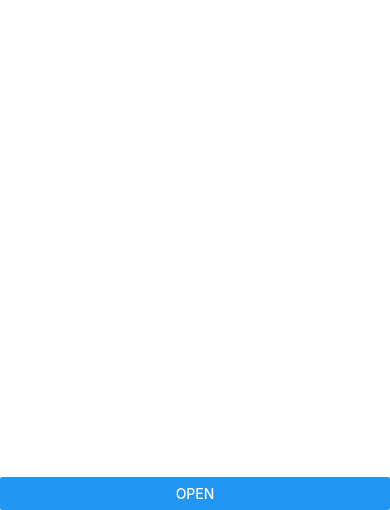
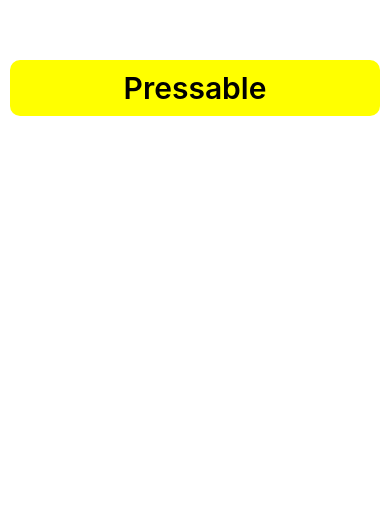
Before and after one commit to ayushvora01/React.Native, a React Native app: screen / in a window 390 px wide. Shown: the part 334-844 px from the top of the page. Built offline with nearby package versions, Linux system fonts and the light colour scheme.

Commit message:
Update App.tsx

```diff
--- a/App.tsx
+++ b/App.tsx
@@ -22,6 +22,7 @@ import {
   TouchableOpacity,
   ActivityIndicator,
   Modal,
+  Pressable,
 } from 'react-native';
 
 import {
@@ -40,20 +41,17 @@ type SectionProps = PropsWithChildren<{
 function App(): JSX.Element {
   const isDarkMode = useColorScheme() === 'dark';
 
-  const[showModal,setShowModal]=useState(false);
 
   return (
     <View style={Styles.main}>
-      <Modal transparent={true} visible={showModal} animationType='slide'>
-        <View style={Styles.centeredView}>
-          <View style={Styles.modalView}>
-            <Text style={Styles.modalText}>Hello, I am Ayush</Text>
-            <Button title='Close' onPress={()=>setShowModal(false)}/>
-          </View>
-        </View>
-      </Modal>
-      <View style={Styles.buttonView}>
-        <Button title='Open' onPress={()=>setShowModal(true)}/></View>
+      <Pressable onPress={()=>console.warn("Normal on press")}
+      onLongPress={()=>console.warn("Long on Press")}
+      onPressIn={()=>console.warn("On press In")}
+      onPressOut={()=>console.warn("On press Out")}
+      delayLongPress={3000}
+      >
+        <Text style={Styles.pressableBtn}>Pressable</Text>
+        </Pressable>
     </View>
   );
 }
@@ -61,28 +59,19 @@ function App(): JSX.Element {
 const Styles = StyleSheet.create({
   main: {
     flex: 1,
+    justifyContent: 'center'
   },
-  buttonView: {
-    flex: 1,
-    justifyContent: 'flex-end',
-  },
-  centeredView: {
-    flex: 1,
-    justifyContent: 'center',
-    alignItems: 'center',
-  },
-  modalView: {
-    backgroundColor: 'black',
-    padding: 30,
-    borderRadius: 20,
+  pressableBtn:{
+    backgroundColor: 'yellow',
+    color: 'black',
+    padding: 10,
+    margin: 10,
+    fontSize: 30,
+    borderRadius: 10,
+    fontWeight: '600',
+    textAlign: 'center',
     shadowColor: 'black',
-    elevation: 5,
-  },
-  modalText: {
-    fontSize: 30,
-    fontWeight: '400',
-    color: 'white',
-    marginBottom: 20,
+    elevation: 5
   }
 })
 
```
